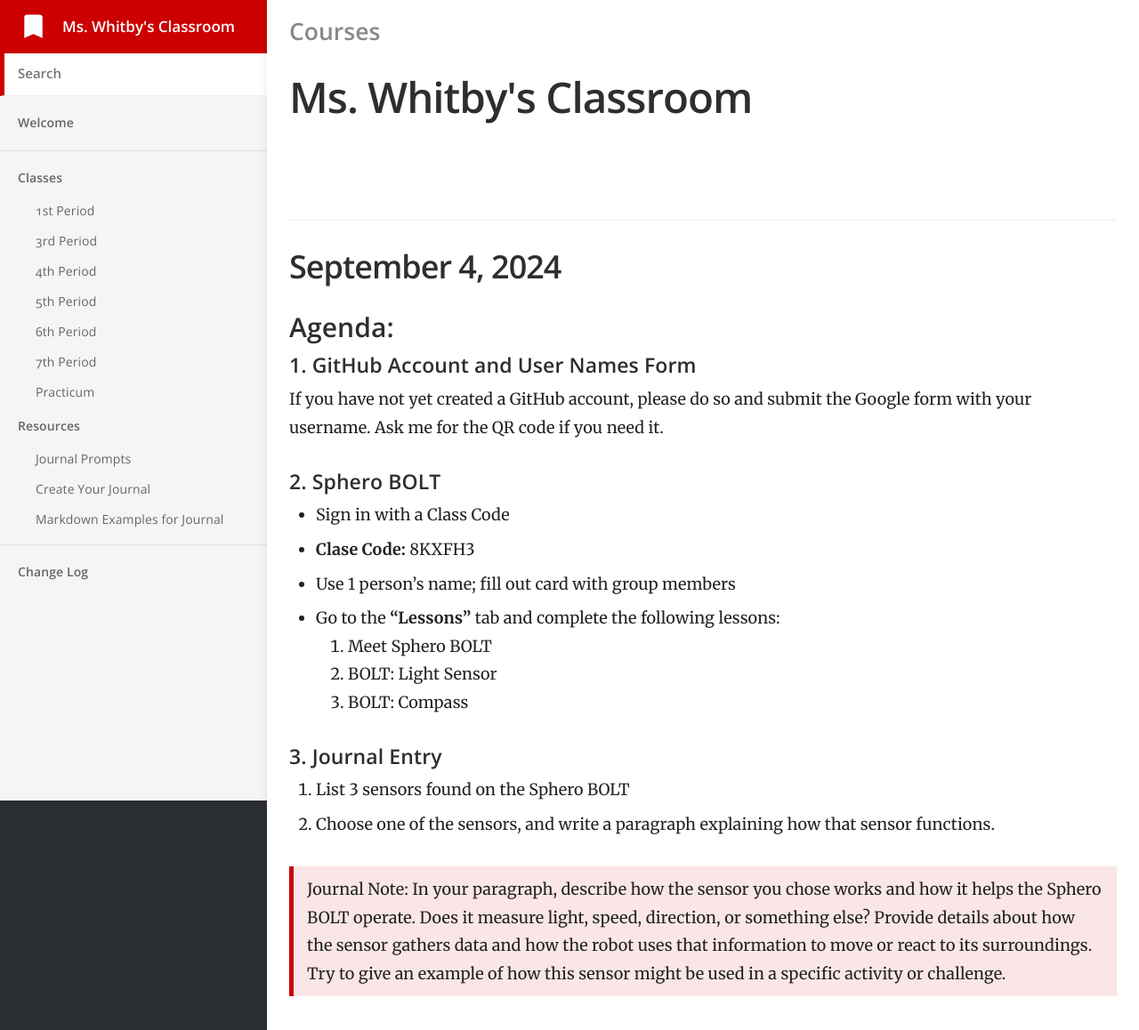
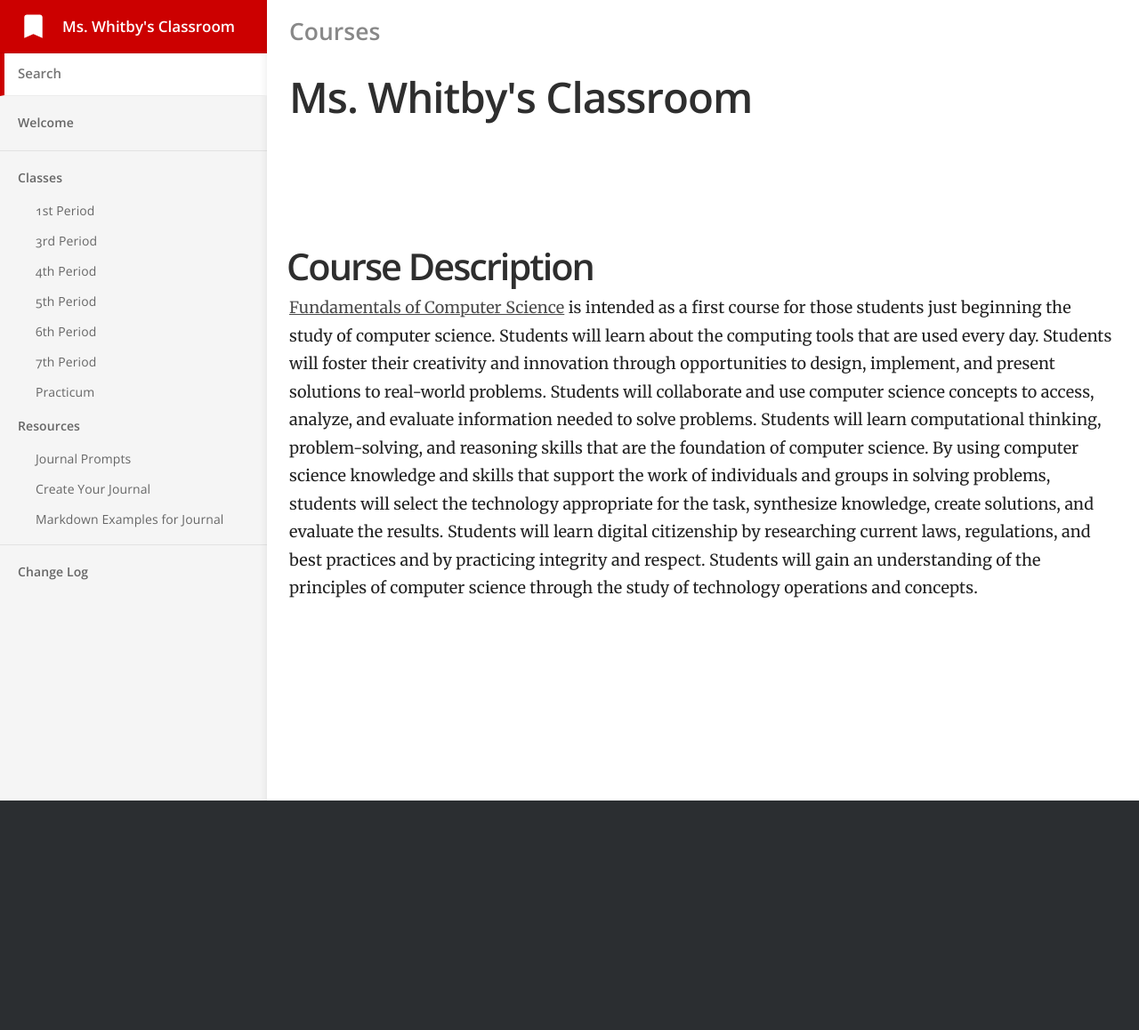
Before and after one commit to mswhitby/classroom, a Jekyll site: the page built from _docs/courses/csf.md, in a window 1280 px wide. Shown: the whole page at 89% size. Built offline with Jekyll 4.4.1, drawn with Linux system fonts in a browser that asks for light colours; after the commit the page ends 900 px from its top, so only the background shows below that.

Commit message:
Update csf.md

```diff
--- a/_docs/courses/csf.md
+++ b/_docs/courses/csf.md
@@ -4,28 +4,6 @@ category: Courses
 order: 1
 ---
 
+# Course Description
 
-## September 4, 2024
-
-### Agenda:
-
-#### 1.  GitHub Account and User Names Form
-If you have not yet created a GitHub account, please do so and submit the Google form with your username. Ask me for the QR code if you need it.
-
-#### 2. Sphero BOLT
-
-- Sign in with a Class Code
-- **Clase Code:** 8KXFH3
-- Use 1 person’s name; fill out card with group members
-- Go to the **"Lessons"** tab and complete the following lessons:
-    1. Meet Sphero BOLT
-    2. BOLT: Light Sensor
-    3. BOLT: Compass
-
-
-
-#### 3. Journal Entry
-1. List 3 sensors found on the Sphero BOLT
-2. Choose one of the sensors, and write a paragraph explaining how that sensor functions.
-
-> Journal Note: In your paragraph, describe how the sensor you chose works and how it helps the Sphero BOLT operate. Does it measure light, speed, direction, or something else? Provide details about how the sensor gathers data and how the robot uses that information to move or react to its surroundings. Try to give an example of how this sensor might be used in a specific activity or challenge.
+[Fundamentals of Computer Science](https://texreg.sos.state.tx.us/public/readtac$ext.TacPage?sl=R&app=9&p_dir=&p_rloc=&p_tloc=&p_ploc=&pg=1&p_tac=&ti=19&pt=2&ch=127&rl=788) is intended as a first course for those students just beginning the study of computer science. Students will learn about the computing tools that are used every day. Students will foster their creativity and innovation through opportunities to design, implement, and present solutions to real-world problems. Students will collaborate and use computer science concepts to access, analyze, and evaluate information needed to solve problems. Students will learn computational thinking, problem-solving, and reasoning skills that are the foundation of computer science. By using computer science knowledge and skills that support the work of individuals and groups in solving problems, students will select the technology appropriate for the task, synthesize knowledge, create solutions, and evaluate the results. Students will learn digital citizenship by researching current laws, regulations, and best practices and by practicing integrity and respect. Students will gain an understanding of the principles of computer science through the study of technology operations and concepts.
```
